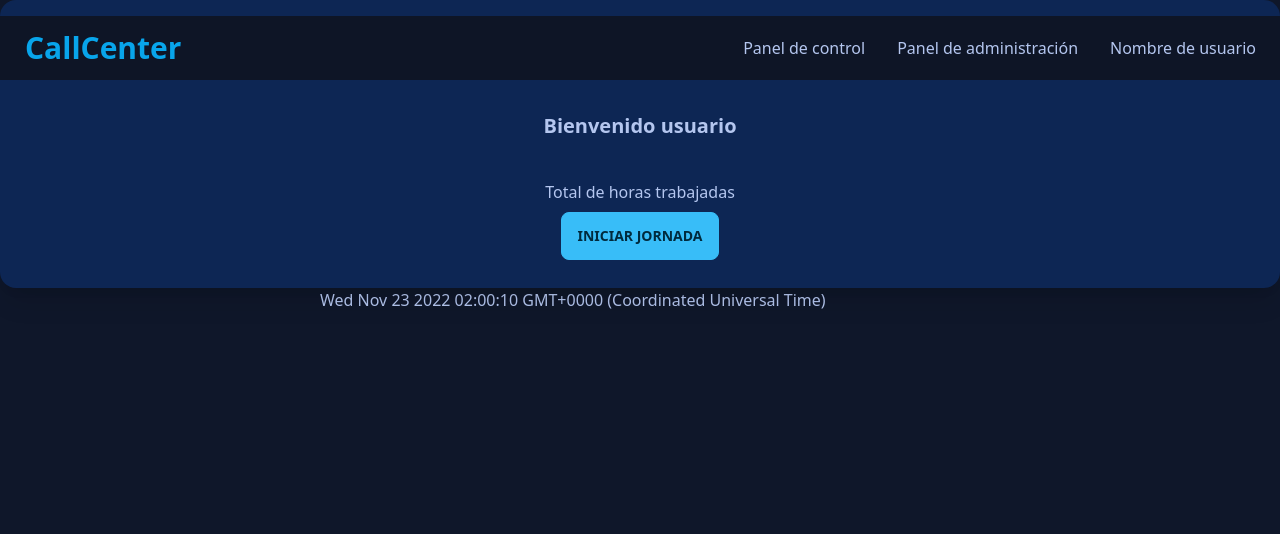
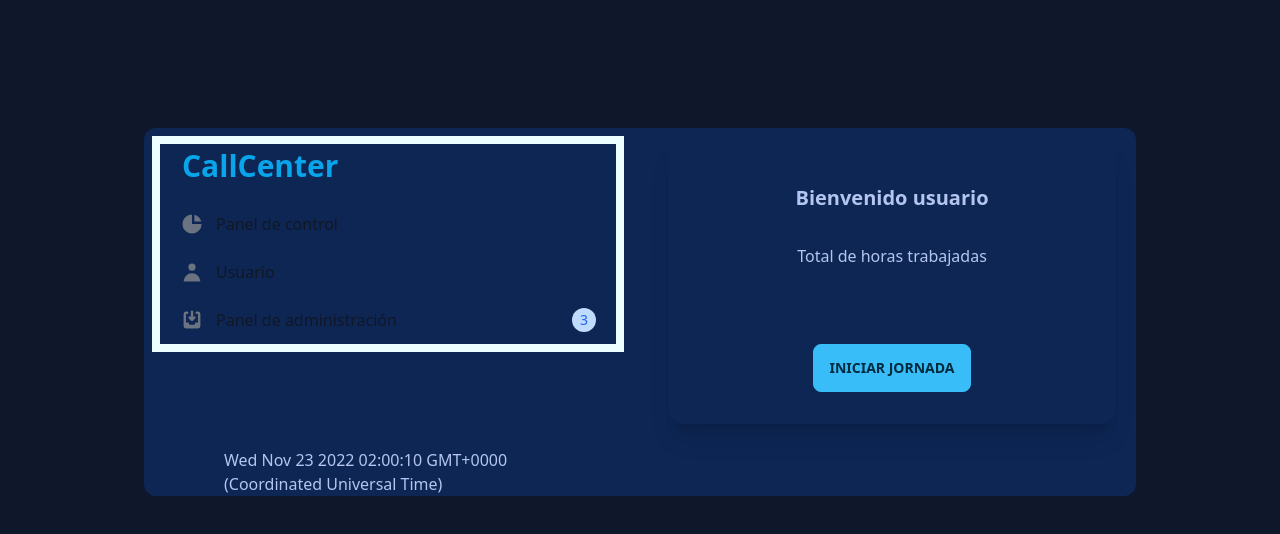
Before and after one commit to diego-vecch/hourMeter-callCenter-frontend, a React (Vite) app: page /user-control-panel in a window 1280 px wide. Shown: the top 534 px of the page. Built offline with nearby package versions, Linux system fonts and the light colour scheme.

Commit message:
hotfix: upload style component user-control-panel

```diff
--- a/src/components/DateIcon.jsx
+++ b/src/components/DateIcon.jsx
@@ -7,7 +7,7 @@ export const DateIcon = () => {
 
   return (
     <>
-      <div className="px-80">{fecha}</div>
+      <div className="px-20">{fecha}</div>
     </>
   );
 };
--- a/src/components/Initiation.jsx
+++ b/src/components/Initiation.jsx
@@ -1,14 +1,10 @@
-import { Navbar } from "./Navbar";
-
 export const Initiation = ({setMode}) => {
   return (
     <>
-
-      <div className="container mx-auto w-full h-72 card bg-base-300 shadow-xl pt-4">
-      <Navbar/>
+      <div className="container mx-auto m-2 w-full h-72 card bg-base-300 shadow-xl pt-4 max-w-md">
         <div className="card-body items-center text-center">
           <h2 className="card-title">Bienvenido usuario</h2>
-          <p className="pt-8">Total de horas trabajadas</p>
+          <p className="pt-6">Total de horas trabajadas</p>
           <div className="card-actions">
             <button className="btn btn-primary" onClick={() => setMode("working")}>Iniciar Jornada</button>
           </div>
--- /dev/null
+++ b/src/components/SidebarUser.jsx
@@ -0,0 +1,78 @@
+export const SidebarUser = () => {
+  return (
+    <>
+      <aside class="m-2 text-orange-100 border-8 border-cyan-50" aria-label="Sidebar">
+        <div class="mx-2 px-1 py-1 overflow-y-auto rounded bg-base-300 ">
+          <a href="" class="flex items-center pl-2.5 mb-5">
+            <span class="text-center self-center text-3xl font-semibold whitespace-nowrap text-primary-focus ">
+              CallCenter
+            </span>
+          </a>
+          <ul class="space-y-2">
+            <li>
+              <a
+                href="#"
+                class="flex items-center p-2 text-base font-normal text-gray-900 rounded-lg dark:text-white hover:bg-gray-100 dark:hover:bg-gray-700"
+              >
+                <svg
+                  aria-hidden="true"
+                  class="w-6 h-6 text-gray-500 transition duration-75 dark:text-gray-400 group-hover:text-gray-900 dark:group-hover:text-white"
+                  fill="currentColor"
+                  viewBox="0 0 20 20"
+                  xmlns="http://www.w3.org/2000/svg"
+                >
+                  <path d="M2 10a8 8 0 018-8v8h8a8 8 0 11-16 0z"></path>
+                  <path d="M12 2.252A8.014 8.014 0 0117.748 8H12V2.252z"></path>
+                </svg>
+                <span class="ml-3">Panel de control</span>
+              </a>
+            </li>
+            <li>
+              <a
+                href="#"
+                class="flex items-center p-2 text-base font-normal text-gray-900 rounded-lg dark:text-white hover:bg-gray-100 dark:hover:bg-gray-700"
+              >
+                <svg
+                  aria-hidden="true"
+                  class="flex-shrink-0 w-6 h-6 text-gray-500 transition duration-75 dark:text-gray-400 group-hover:text-gray-900 dark:group-hover:text-white"
+                  fill="currentColor"
+                  viewBox="0 0 20 20"
+                  xmlns="http://www.w3.org/2000/svg"
+                >
+                  <path
+                    fill-rule="evenodd"
+                    d="M10 9a3 3 0 100-6 3 3 0 000 6zm-7 9a7 7 0 1114 0H3z"
+                    clip-rule="evenodd"
+                  ></path>
+                </svg>
+                <span class="flex-1 ml-3 whitespace-nowrap">Usuario</span>
+              </a>
+            </li>
+            <li>
+              <a
+                href="#"
+                class="flex items-center p-2 text-base font-normal text-gray-900 rounded-lg dark:text-white hover:bg-gray-100 dark:hover:bg-gray-700"
+              >
+                <svg
+                  aria-hidden="true"
+                  class="flex-shrink-0 w-6 h-6 text-gray-500 transition duration-75 dark:text-gray-400 group-hover:text-gray-900 dark:group-hover:text-white"
+                  fill="currentColor"
+                  viewBox="0 0 20 20"
+                  xmlns="http://www.w3.org/2000/svg"
+                >
+                  <path d="M8.707 7.293a1 1 0 00-1.414 1.414l2 2a1 1 0 001.414 0l2-2a1 1 0 00-1.414-1.414L11 7.586V3a1 1 0 10-2 0v4.586l-.293-.293z"></path>
+                  <path d="M3 5a2 2 0 012-2h1a1 1 0 010 2H5v7h2l1 2h4l1-2h2V5h-1a1 1 0 110-2h1a2 2 0 012 2v10a2 2 0 01-2 2H5a2 2 0 01-2-2V5z"></path>
+                </svg>
+                <span class="flex-1 ml-3 whitespace-nowrap">Panel de administración</span>
+                <span class="inline-flex items-center justify-center w-3 h-3 p-3 ml-3 text-sm font-medium text-blue-600 bg-blue-200 rounded-full dark:bg-blue-900 dark:text-blue-200">
+                  3
+                </span>
+              </a>
+            </li>
+
+          </ul>
+        </div>
+      </aside>
+    </>
+  );
+};
--- a/src/components/Working.jsx
+++ b/src/components/Working.jsx
@@ -2,7 +2,7 @@ import { Timer } from "./Timer";
 
 export const Working = () => {
   return (
-    <div className="container mx-auto w-full h-72 card bg-base-200 shadow-xl pt-4 justify-center items-center">
+    <div className="container mx-auto m-4 w-full h-72 card bg-base-200 shadow-xl pt-4 justify-center items-center">
       <h2 className="text-2xl mb-4">Trabajando</h2>
       <Timer time={Date.now()} />
       <div className="flex gap-2 mt-4">
--- a/src/pages/UserControlPanel.jsx
+++ b/src/pages/UserControlPanel.jsx
@@ -2,6 +2,7 @@ import { DateIcon } from "../components/DateIcon";
 import { Initiation } from "../components/Initiation";
 import { Working } from "../components/Working";
 import { useEffect, useState } from "react";
+import { SidebarUser } from "../components/SidebarUser";
 
 export const UserControlPanel = () => {
   const [mode, setMode] = useState("none");
@@ -12,9 +13,16 @@ export const UserControlPanel = () => {
 
   return (
     <>
-      {mode === "none" && <Initiation setMode={setMode} />}
-      {mode === "working" && <Working />}
-      <DateIcon />
+      <div className="m-4 sm:my-10  md:my-32 md:mx-36 grid md:grid-cols-2 gap-4 bg-base-300 rounded-xl">
+        <div class=" ">
+          <SidebarUser />
+        </div>
+        <div class="">
+          {mode === "none" && <Initiation setMode={setMode} />}
+          {mode === "working" && <Working />}
+        </div>
+        <DateIcon />
+      </div>
     </>
   );
 };
```
